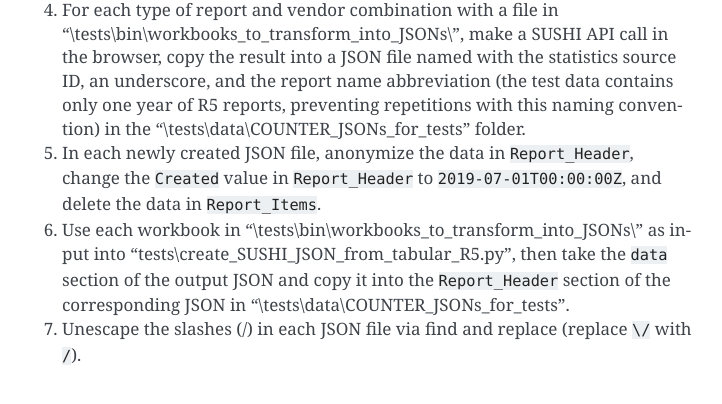
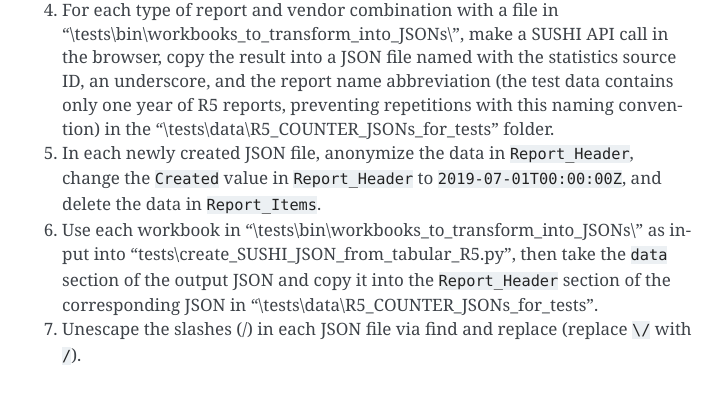
Before and after one commit to ereiskind/nolcat, a Sphinx documentation site: the page built from docs/source/testing.rst, in a window 1280 px wide and 900 px high, scrolled down 4098 px. Shown: the part 262-666 px from the top of the window, without its empty margins (388-1110 px from the left). Built offline with Sphinx 7.4.7, drawn with Linux system fonts in a browser that asks for light colours.

```diff
--- a/docs/source/testing.rst
+++ b/docs/source/testing.rst
@@ -100,9 +100,9 @@ Create R5 SUSHI Response JSON Reports
 1. For each worksheet in "\\tests\\bin\\COUNTER_workbooks_for_tests\\" with an R5 report, load the worksheet into OpenRefine to create a project with a name that ends with an underscore and the two letter code for the type of report.
 2. Apply "tests\\data\\create_JSON_base.json" to each of the projects created above.
 3. Download each of the above projects in Excel and save to "\\tests\\bin\\workbooks_to_transform_into_JSONs\\" and adjust any pre-1900 publication dates if necessary (in creating test data, the date "1753-01-01" in OpenRefine became "-1" when exported to Excel, which in turn became Timestamp object with the value "1899-12-29" when the worksheet was uploaded).
-4. For each type of report and vendor combination with a file in "\\tests\\bin\\workbooks_to_transform_into_JSONs\\", make a SUSHI API call in the browser, copy the result into a JSON file named with the statistics source ID, an underscore, and the report name abbreviation (the test data contains only one year of R5 reports, preventing repetitions with this naming convention) in the "\\tests\\data\\COUNTER_JSONs_for_tests" folder.
+4. For each type of report and vendor combination with a file in "\\tests\\bin\\workbooks_to_transform_into_JSONs\\", make a SUSHI API call in the browser, copy the result into a JSON file named with the statistics source ID, an underscore, and the report name abbreviation (the test data contains only one year of R5 reports, preventing repetitions with this naming convention) in the "\\tests\\data\\R5_COUNTER_JSONs_for_tests" folder.
 5. In each newly created JSON file, anonymize the data in ``Report_Header``, change the ``Created`` value in ``Report_Header`` to ``2019-07-01T00:00:00Z``, and delete the data in ``Report_Items``.
-6. Use each workbook in "\\tests\\bin\\workbooks_to_transform_into_JSONs\\" as input into "tests\\create_SUSHI_JSON_from_tabular_R5.py", then take the ``data`` section of the output JSON and copy it into the ``Report_Header`` section of the corresponding JSON in "\\tests\\data\\COUNTER_JSONs_for_tests".
+6. Use each workbook in "\\tests\\bin\\workbooks_to_transform_into_JSONs\\" as input into "tests\\create_SUSHI_JSON_from_tabular_R5.py", then take the ``data`` section of the output JSON and copy it into the ``Report_Header`` section of the corresponding JSON in "\\tests\\data\\R5_COUNTER_JSONs_for_tests".
 7. Unescape the slashes (/) in each JSON file via find and replace (replace ``\/`` with ``/``).
 
 Create R5.1 SUSHI Response JSON Reports
```
Also changed, not shown: 27 other files.
